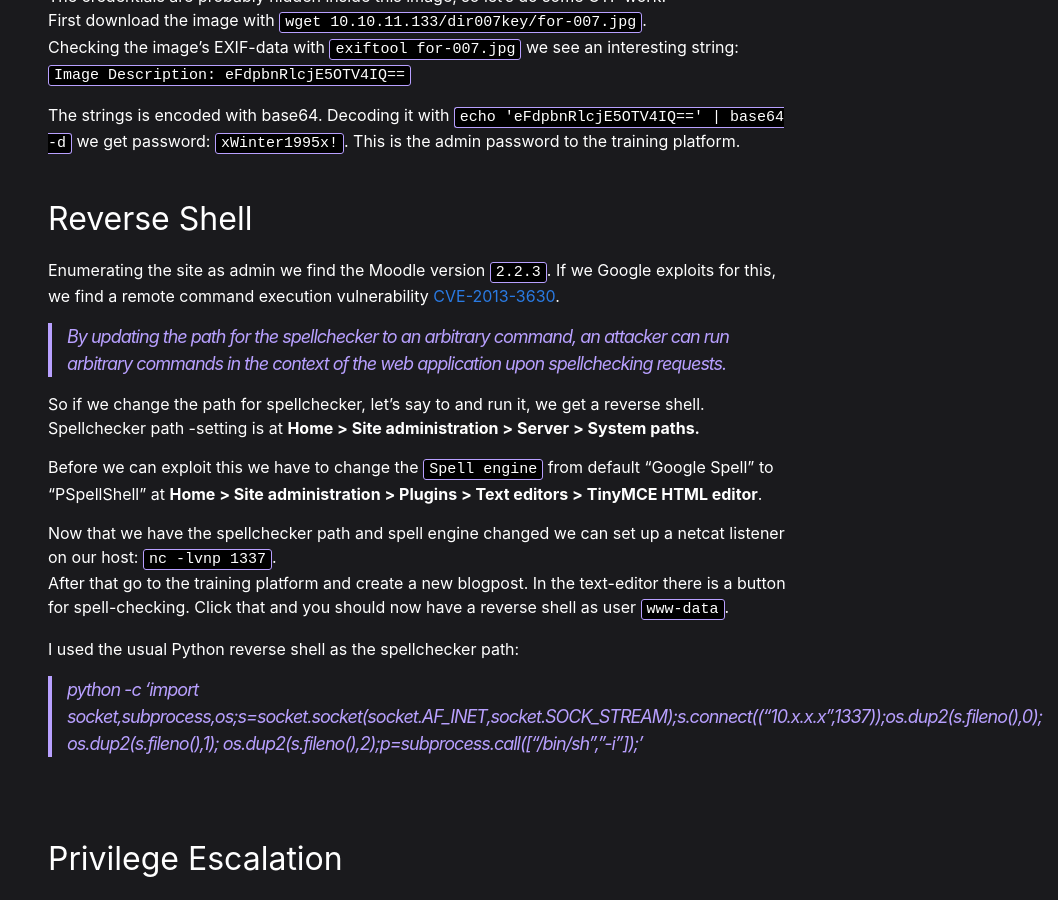
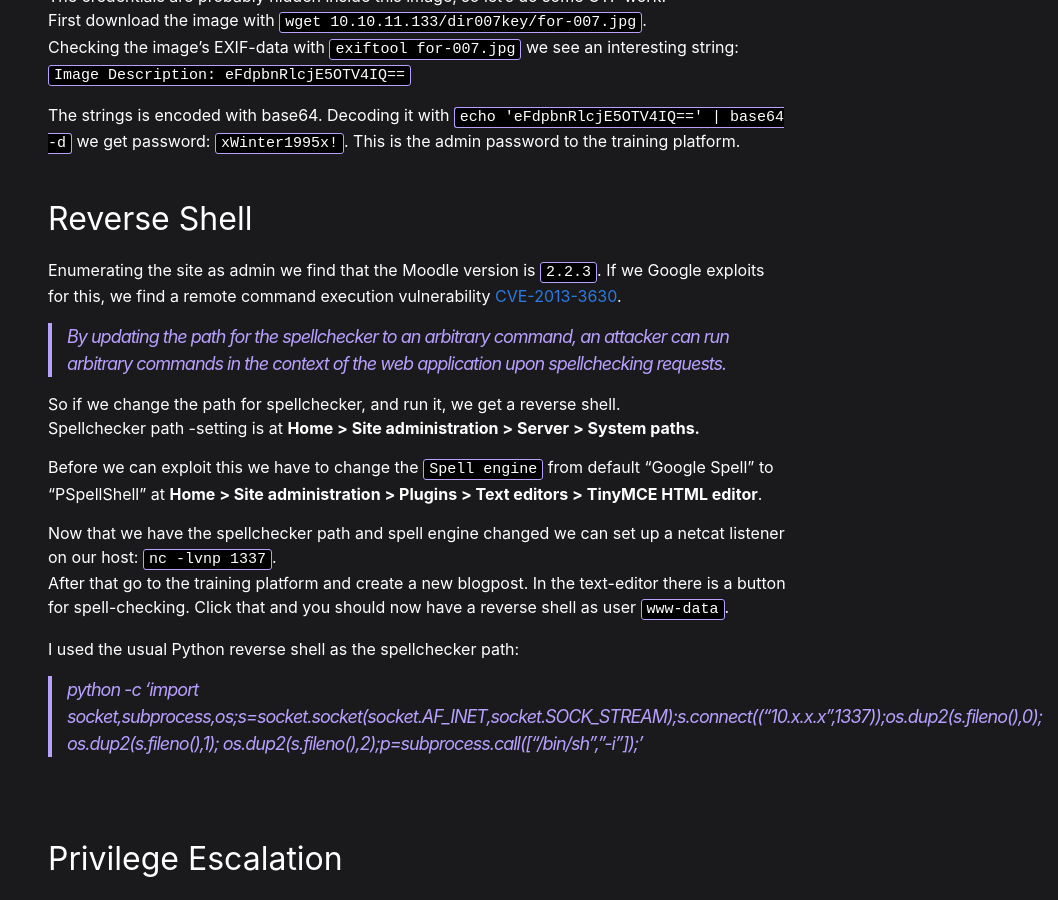
Before and after one commit to joonaxyz/joonaxyz.github.io, a Jekyll site: the page built from _posts/2019-12-30-vulnhub-goldeneye.md, in a window 1280 px wide and 900 px high, scrolled down 5794 px. Shown: the whole window, without its empty margins (222-1280 px from the left). Built offline with Jekyll 4.4.1, drawn with Linux system fonts in a browser that asks for light colours.

Commit message:
Update 2019-12-30-vulnhub-goldeneye.md

```diff
--- a/_posts/2019-12-30-vulnhub-goldeneye.md
+++ b/_posts/2019-12-30-vulnhub-goldeneye.md
@@ -154,11 +154,11 @@ This is the admin password to the training platform.
 <br/><br/>
 ## Reverse Shell
 
-Enumerating the site as admin we find the Moodle version `2.2.3`.
+Enumerating the site as admin we find that the Moodle version is `2.2.3`.
 If we Google exploits for this, we find a remote command execution vulnerability [CVE-2013-3630][CVE-2013-3630].
 >By updating the path for the spellchecker to an arbitrary command, an attacker can run arbitrary commands in the context of the web application upon spellchecking requests.
 
-So if we change the path for spellchecker, let's say to and run it, we get a reverse shell.<br/>
+So if we change the path for spellchecker, and run it, we get a reverse shell.<br/>
 Spellchecker path -setting is at **Home > Site administration > Server > System paths.**
 
 Before we can exploit this we have to change the `Spell engine` from default "Google Spell" to "PSpellShell" at **Home > Site administration >
```
